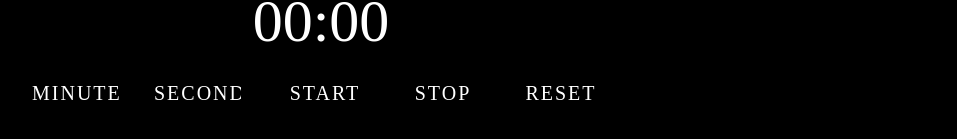
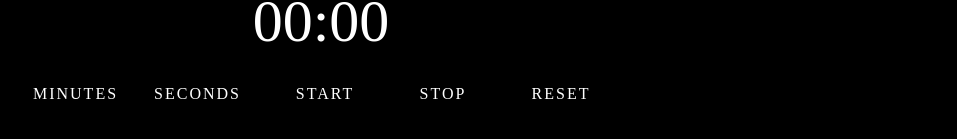
Before and after one commit to stepansilinets/timerNetz, a plain HTML site: page index.html in a window 1280 px wide. Shown: the part 391-530 px from the top of the page, without its empty margins (319-1276 px from the left). Drawn offline with Linux system fonts and the light colour scheme; a web font is replaced by a local one.

Commit message:
Update style.css

```diff
--- a/style.css
+++ b/style.css
@@ -41,8 +41,8 @@ body {
     border: 0;
     background-color: black;
     color: white;
-    font-family: fontLR;
-    font-size: 20px;
+    font-family: font;
+    font-size: 16px;
 }
 
 input::placeholder {
```
